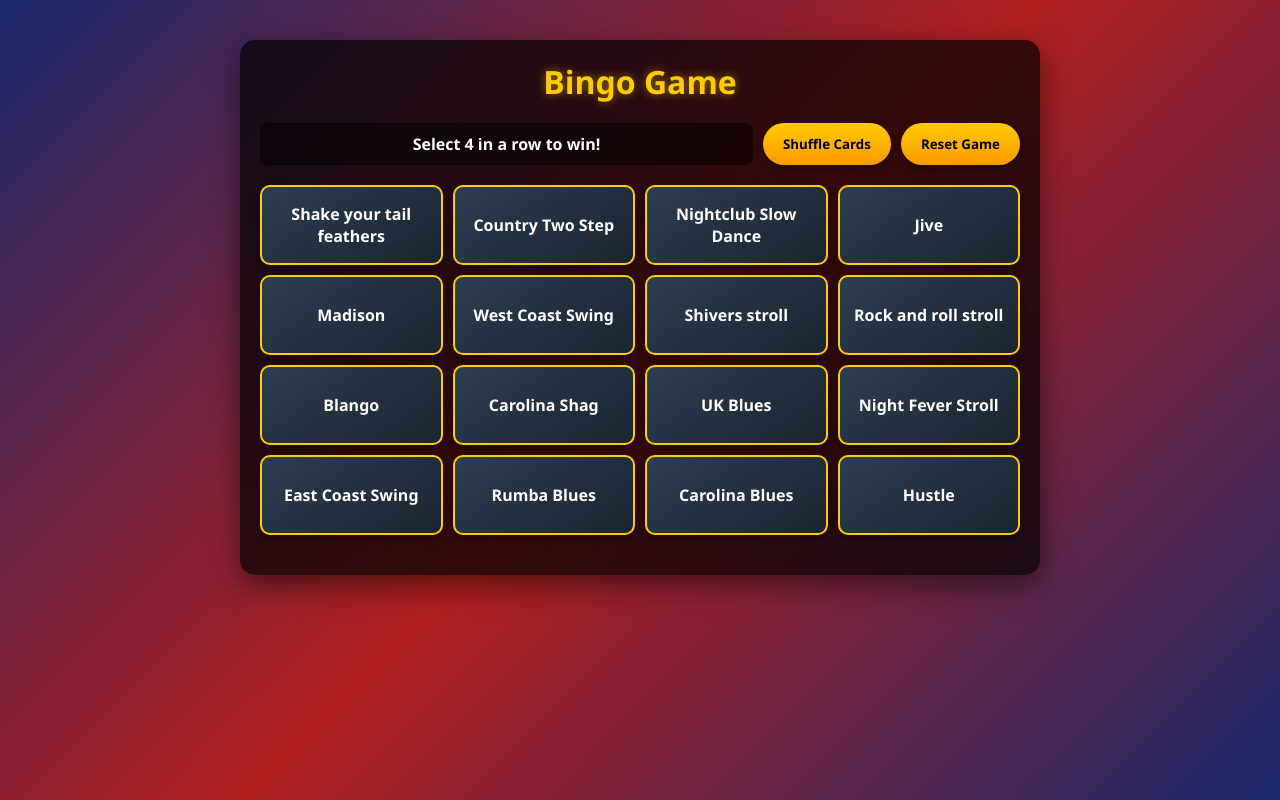
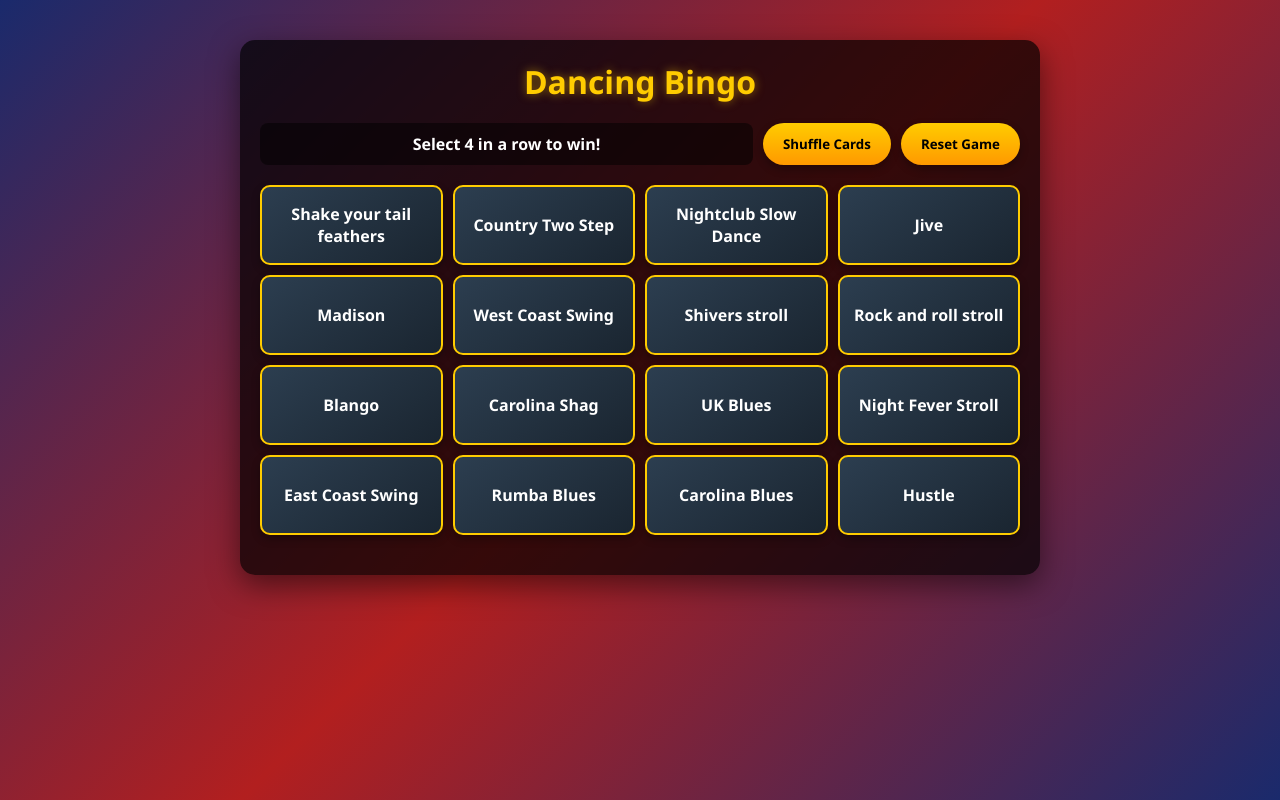
Before and after one commit to seth-jg/DancingBINGO, a plain HTML site: page Bingo.html in a window 1280 px wide. Drawn offline with Linux system fonts and the light colour scheme.

Commit message:
Update Bingo.html

```diff
--- a/Bingo.html
+++ b/Bingo.html
@@ -153,7 +153,7 @@
 </head>
 <body>
     <div class="container">
-        <h1>Bingo Game</h1>
+        <h1>Dancing Bingo</h1>
         <div class="game-info">
             <div class="status" id="status">Select 4 in a row to win!</div>
             <div class="controls">
```
